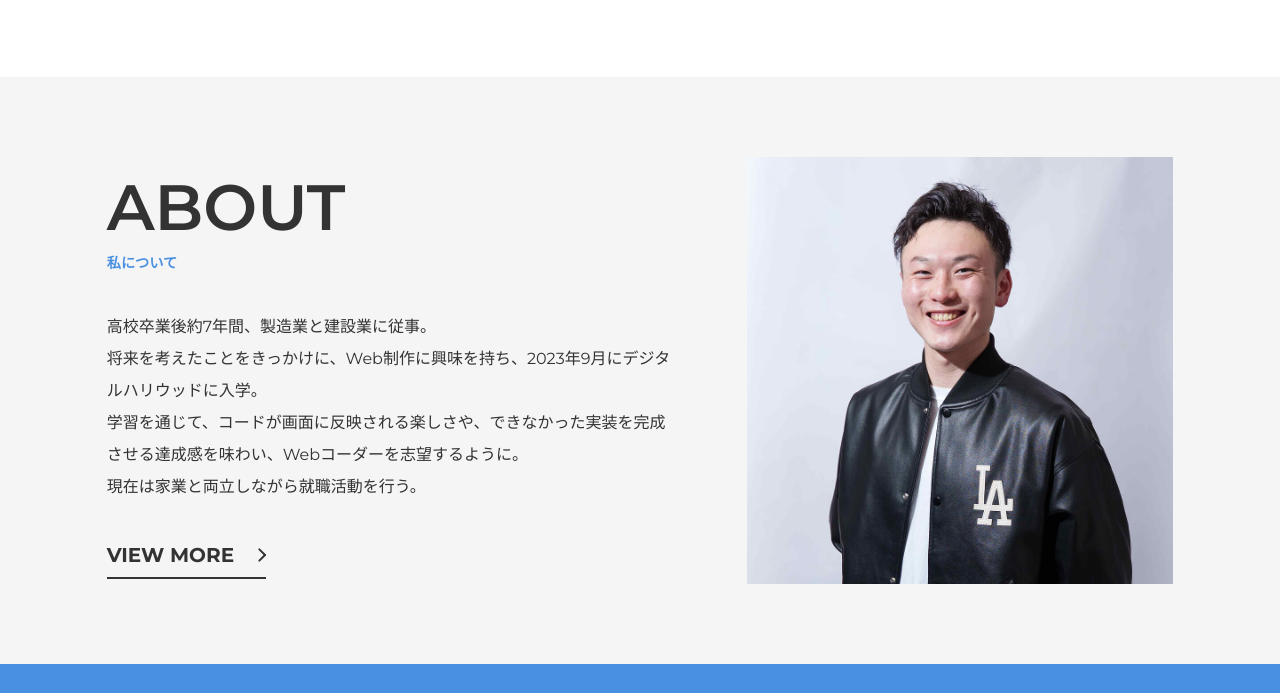
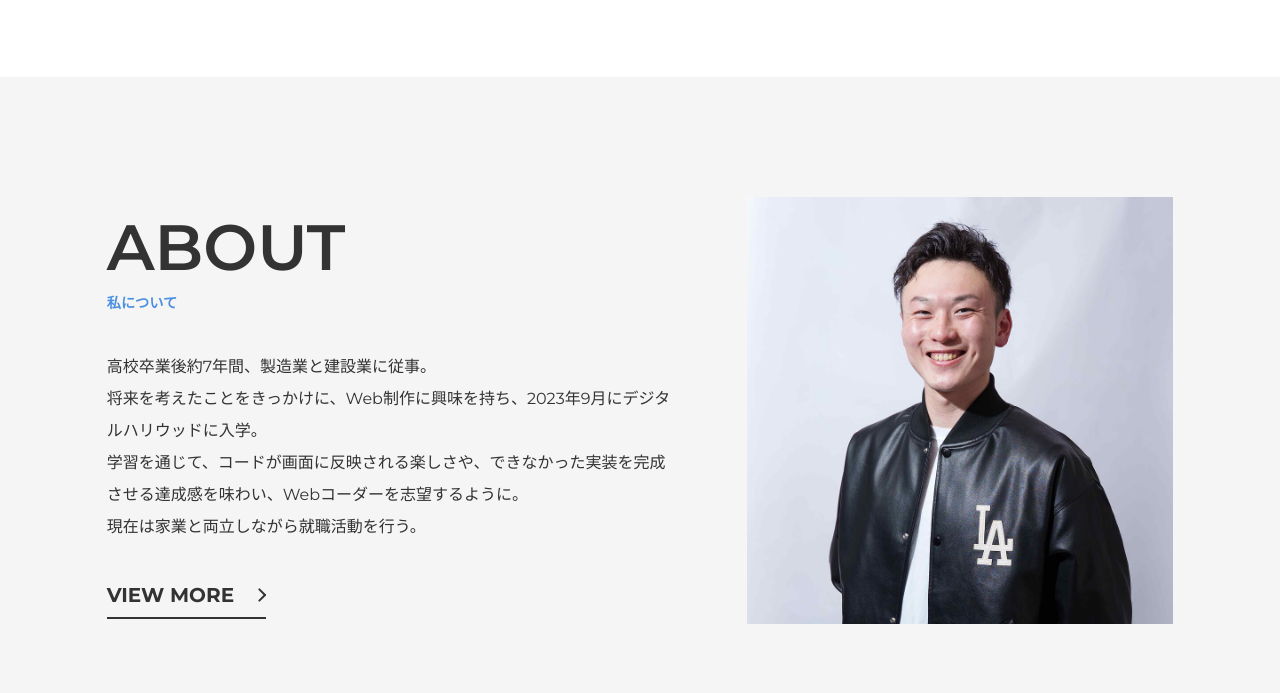
Before and after one commit to matsuriki980/my_portfolio, a plain HTML site: page index.html in a window 1280 px wide. Shown: the part 2528-3221 px from the top of the page. Drawn offline with Linux system fonts and the light colour scheme.

Commit message:
uadete: topページ aboutセクション inner要素のpadding-blockを調整

```diff
--- a/assets/scss/page/top/_top-about.scss
+++ b/assets/scss/page/top/_top-about.scss
@@ -13,7 +13,7 @@
   grid-template-columns: 1fr;
 
   @include g.media() {
-    padding-block: 80px;
+    padding-block: 120px;
     grid-template-columns: 1fr 480rem;
     gap: 80rem;
     align-items: center;
```
Also changed, not shown: assets/css/style.css.
